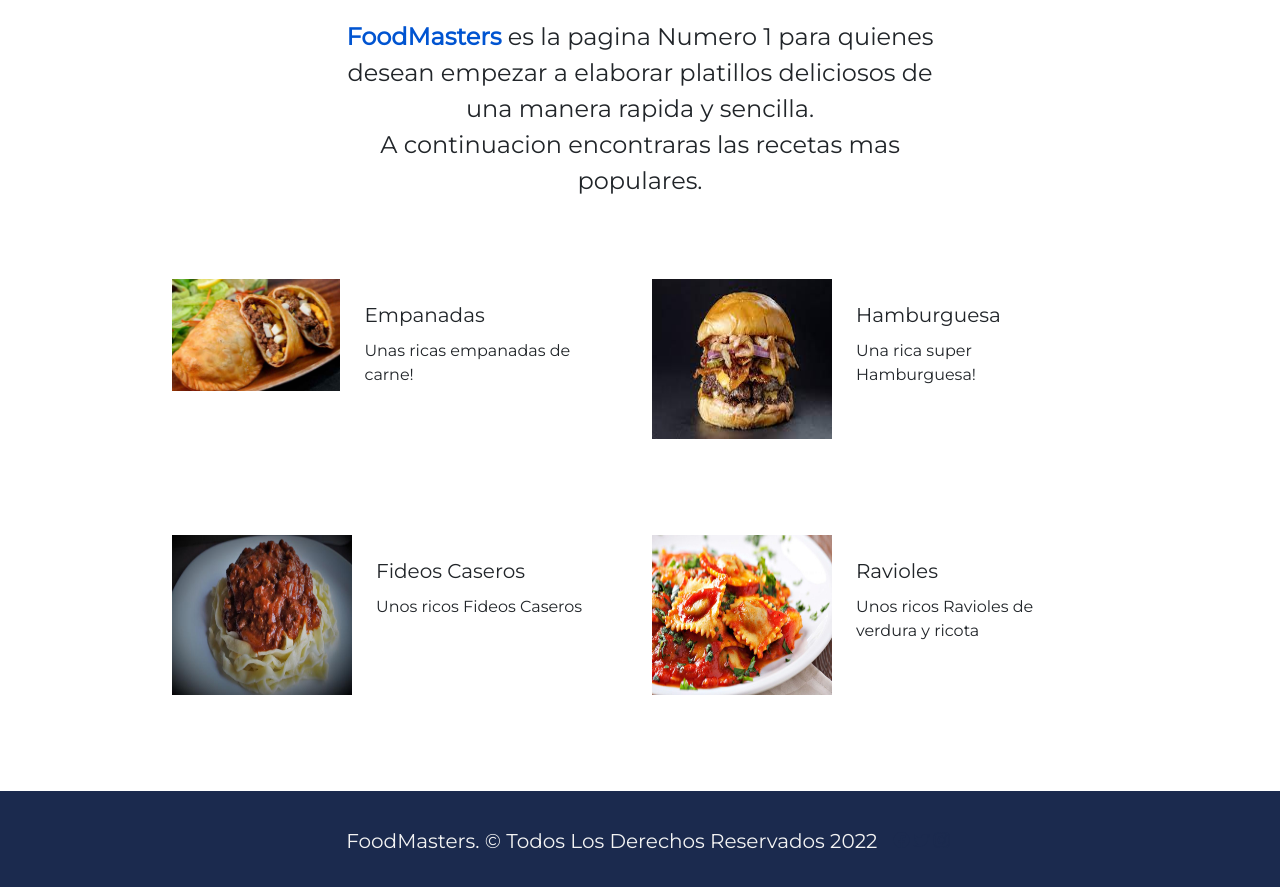
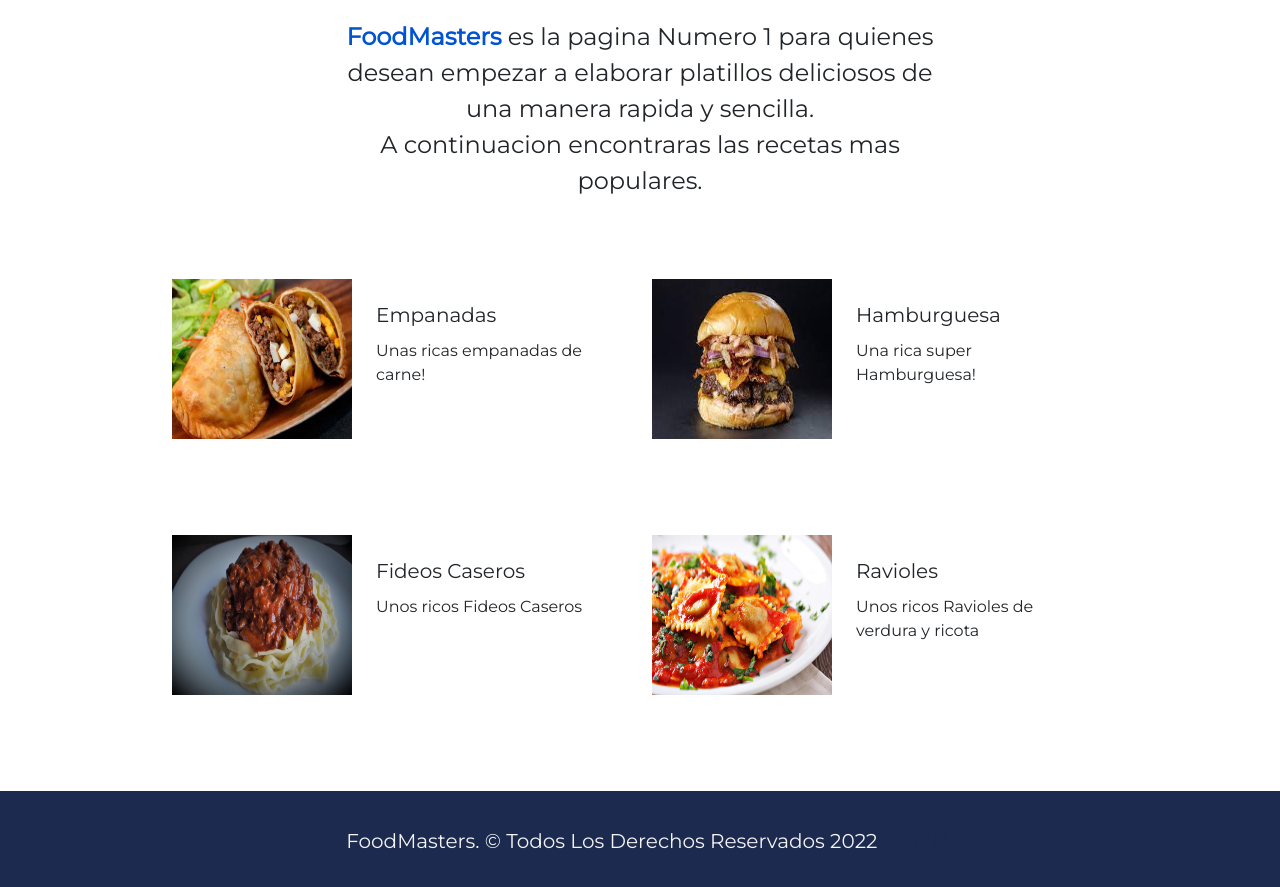
Before and after one commit to santirue/FoodMasters-Bootstrap, a website: page index.html in a window 1280 px wide. Shown: the part 792-1679 px from the top of the page. Drawn offline with nearby package versions, Linux system fonts and the light colour scheme.

Commit message:
Corrigiendo img

```diff
--- a/index.html
+++ b/index.html
@@ -88,10 +88,7 @@
     <section class="w-100">
       <div class="row w-75 mx-auto" id="servicios-fila-1">
         <div class="col-lg-6 col-md-12 col-sm-12 d-flex justify-content-start my-5 icono-wrap">
-          <a href="https://www.youtube.com/watch?v=91iqo6VG4vk&t=1s&ab_channel=TenedorLibre" target="_blank">
             <img src="./assets/empanadas.jpg" alt="desarrollo" width="180" height="160" class="img-fluid b">
-          </a>
-
           <div>
             <h3 class="fs-5 mt-4 px-4 pb-1">Empanadas</h3>
             <p class="px-4">Unas ricas empanadas de carne!</p>
```
